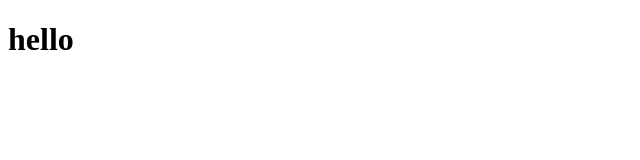
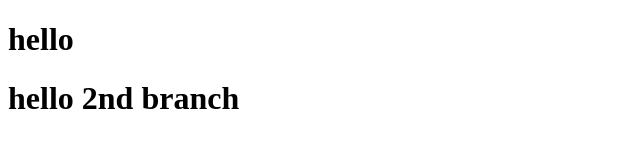
Before and after one commit to bijayata11/testing, a plain HTML site: page index.html in a window 1280 px wide. Shown: the whole page, without its empty margins (0-640 px from the left). Drawn offline with Linux system fonts and the light colour scheme.

Commit message:
create 1 h1 tag

```diff
--- a/index.html
+++ b/index.html
@@ -9,6 +9,7 @@
 <body>
     <div>
         <h1>hello</h1>
+        <h1>hello 2nd branch</h1>
     </div>
 </body>
 </html>
```
